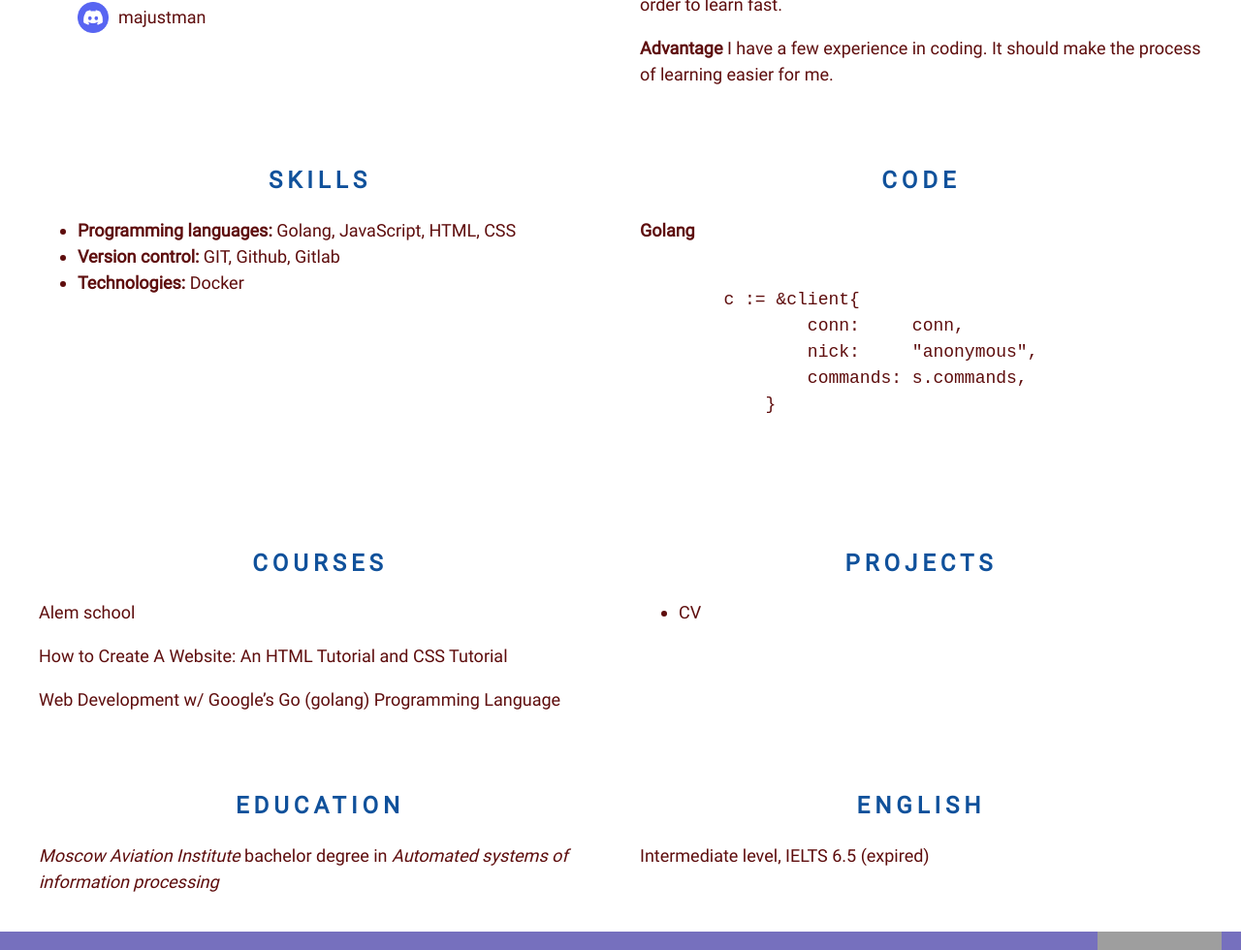
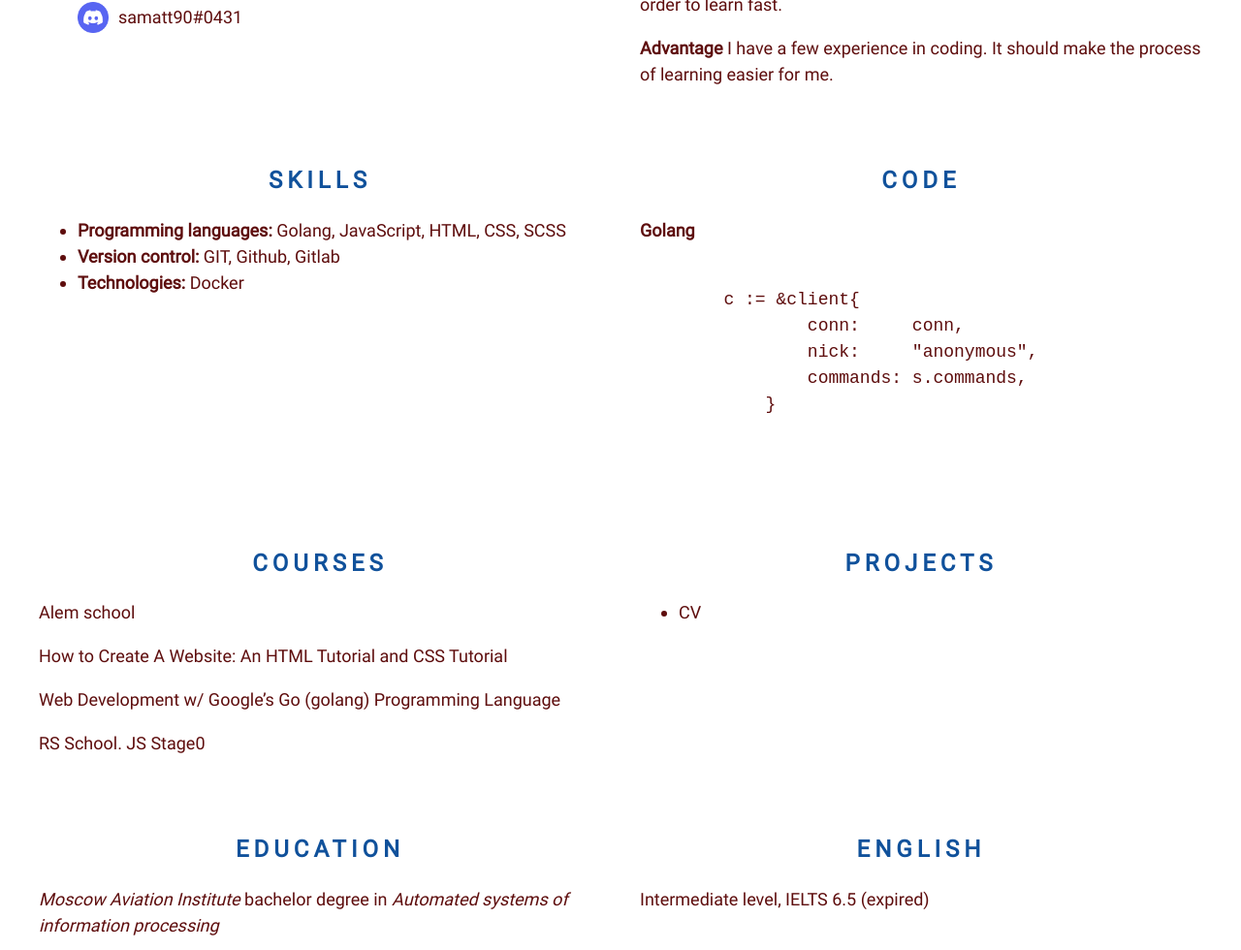
Before and after one commit to majustman/rsschool-cv, a plain HTML site: page index.html in a window 1280 px wide. Shown: the part 691-1671 px from the top of the page at 97% size. Drawn offline with Linux system fonts and the light colour scheme; grey boxes are pictures that could not be loaded.

Commit message:
refactor: add aditional info

```diff
--- a/index.html
+++ b/index.html
@@ -63,7 +63,7 @@
           </li>
           <li class="contacts-item">
             <img class="contacts-img" src="assets/img/discord.png" alt="discord logo">
-            <span class="contacts-text">majustman</span>
+            <span class="contacts-text">samatt90#0431</span>
           </li>
         </ul>
       </section>
@@ -78,7 +78,7 @@
       <section class="section section-skills" id="skills">
         <h2 class="section-title">Skills</h2>
         <ul class="skills-list">
-          <li class="skills-item"><strong>Programming languages:</strong> Golang, JavaScript, HTML, CSS</li>
+          <li class="skills-item"><strong>Programming languages:</strong> Golang, JavaScript, HTML, CSS, SCSS</li>
           <li class="skills-item"><strong>Version control:</strong> GIT, Github, Gitlab</li>
           <li class="skills-item"><strong>Technologies:</strong> Docker</li>
         </ul>
@@ -111,6 +111,11 @@
         <p>
           <a class="main-link link" href="https://www.udemy.com/course/go-programming-language/">
             Web Development w/ Google’s Go (golang) Programming Language
+          </a>
+        </p>
+        <p>
+          <a class="main-link link" href="https://rs.school/js-stage0/">
+            RS School. JS Stage0
           </a>
         </p>
       </section>
```
